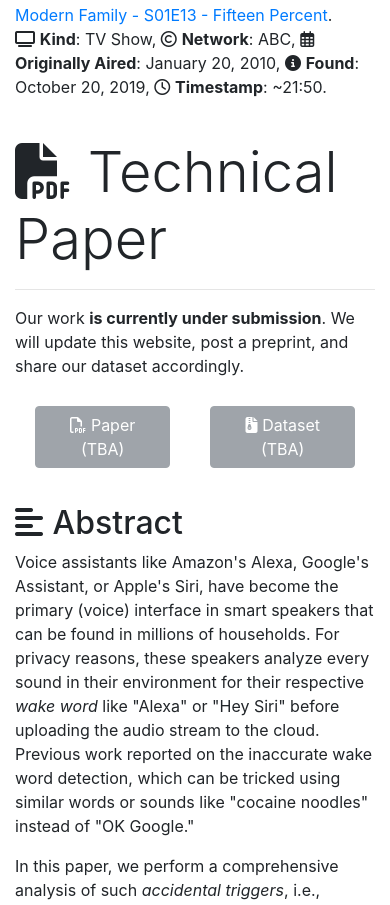
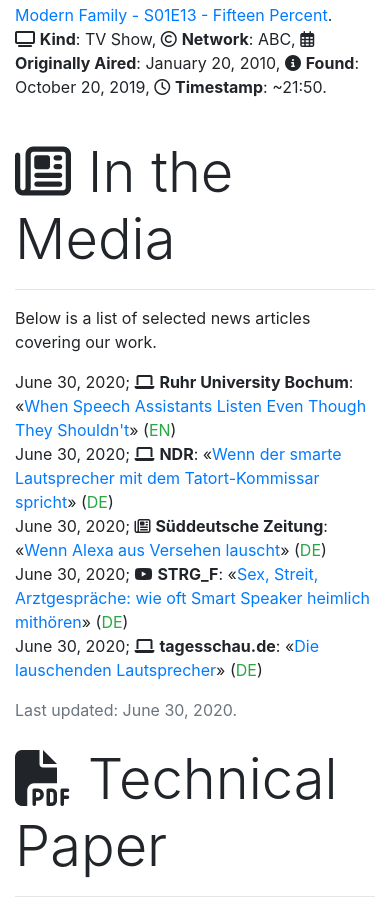
Before and after one commit to unacceptable-privacy/unacceptable-privacy.github.io, a plain HTML site: page index.html in a window 390 px wide. Shown: the part 8868-9773 px from the top of the page. Drawn offline with Linux system fonts and the light colour scheme.

Commit message:
Added in the news

```diff
--- a/index.html
+++ b/index.html
@@ -37,7 +37,7 @@
                         <li class="nav-item active"><a class="nav-link text-white" href="#overview" data-toggle="collapse" data-target=".navbar-collapse.show">Overview <span class="sr-only">(current)</span></a></li>
                         <li class="nav-item"><a class="nav-link text-white" href="#assistants" data-toggle="collapse" data-target=".navbar-collapse.show">Assistants</a></li>
                         <li class="nav-item"><a class="nav-link text-white" href="#examples" data-toggle="collapse" data-target=".navbar-collapse.show">Examples</a></li>
-                        <!--<li class="nav-item"><a class="nav-link text-white" href="#in-the-media" data-toggle="collapse" data-target=".navbar-collapse.show">Press</a></li> -->
+                        <li class="nav-item"><a class="nav-link text-white" href="#in-the-media" data-toggle="collapse" data-target=".navbar-collapse.show">Press</a></li>
                         <li class="nav-item"><a class="nav-link text-white" href="#paper" data-toggle="collapse" data-target=".navbar-collapse.show">Paper</a></li>
                     </ul>
                     <ul class="navbar-nav">
@@ -479,19 +479,23 @@
         <!-- end examples -->
         <br>
         <!-- in-the-media -->
-        <!--<div id="in-the-media">
+        <div id="in-the-media">
             <h1 class="display-4"><i class="far fa-newspaper"></i>In the Media</h1>
             <hr>
             <p>
                 Below is a list of selected news articles covering our work.
             </p>
             <ul class="list-unstyled">
-                <li>June 30, 2020; <b>Ruhr University Bochum</b>: &laquo;<a class="text-primary" href="https://news.rub.de" target="_blank">When Speech Assistants Listen Even Though They Shouldn't</a>&raquo; (<span class="text-success">EN</span>)</li>
+                <li>June 30, 2020; <i class="fas fa-laptop"></i><b>Ruhr University Bochum</b>: &laquo;<a class="text-primary" href="https://news.rub.de/english/2020-06-30-it-security-when-speech-assistants-listen-even-though-they-shouldnt" target="_blank">When Speech Assistants Listen Even Though They Shouldn't</a>&raquo; (<span class="text-success">EN</span>)</li>
+                <li>June 30, 2020; <i class="fas fa-laptop"></i><b>NDR</b>: &laquo;<a class="text-primary" href="https://www.ndr.de/nachrichten/info/Wenn-der-smarte-Lautsprecher-mit-dem-Tatort-Kommissar-spricht,alexa252.html" target="_blank">Wenn der smarte Lautsprecher mit dem Tatort-Kommissar spricht</a>&raquo; (<span class="text-success">DE</span>)</li>
+                <li>June 30, 2020; <i class="far fa-newspaper"></i><b>Süddeutsche Zeitung</b>: &laquo;<a class="text-primary" href="https://projekte.sueddeutsche.de/artikel/digital/smartspeaker-alexa-und-co-lauschen-versehentlich-e793169/" target="_blank">Wenn Alexa aus Versehen lauscht</a>&raquo; (<span class="text-success">DE</span>)</li>
+                <li>June 30, 2020; <i class="fab fa-youtube"></i><b>STRG_F</b>: &laquo;<a class="text-primary" href="https://www.youtube.com/watch?v=BBkXKPfvyBI" target="_blank">Sex, Streit, Arztgespräche: wie oft Smart Speaker heimlich mithören</a>&raquo; (<span class="text-success">DE</span>)</li>
+                <li>June 30, 2020; <i class="fas fa-laptop"></i><b>tagesschau.de</b>: &laquo;<a class="text-primary" href="https://www.tagesschau.de/investigativ/ndr/smart-speaker-101.html" target="_blank">Die lauschenden Lautsprecher</a>&raquo; (<span class="text-success">DE</span>)</li>
             </ul>
             <span class="text-muted">Last updated: June 30, 2020.</span>
-        </div>-->
+        </div>
         <!-- end in-the-media -->
-        <!-- <br> -->
+        <br>
         <!-- paper -->
         <div id="paper">
             <h1 class="display-4"><i class="fas fa-file-pdf"></i>Technical Paper</h1>
```
Also changed, not shown: contact.html (+1 -1 lines), priv.html (+1 -1 lines).
